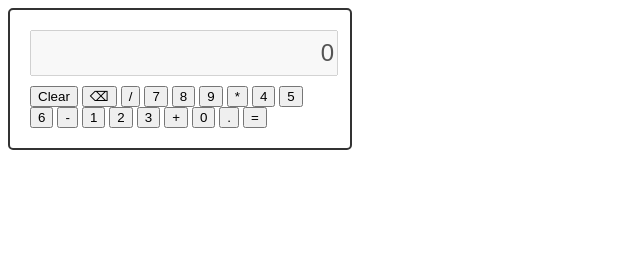
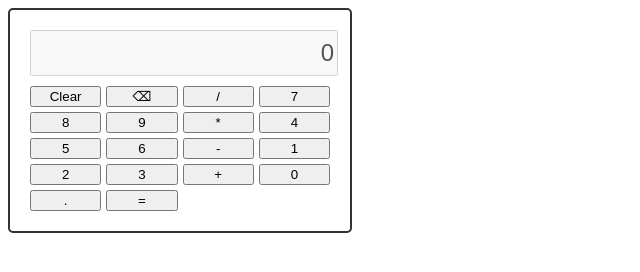
Before and after one commit to ignaciohabiague/calculator_project, a plain HTML site: page index.html in a window 1280 px wide. Shown: the whole page, without its empty margins (0-640 px from the left). Drawn offline with Linux system fonts and the light colour scheme.

Commit message:
buttons div container CSS created

```diff
--- a/css/styles.css
+++ b/css/styles.css
@@ -11,3 +11,8 @@
     text-align: right;
     font-size: 24px;
 }
+.buttons {
+    display: grid;
+    grid-template-columns: repeat(4, 1fr);
+    gap: 5px;
+}
```
